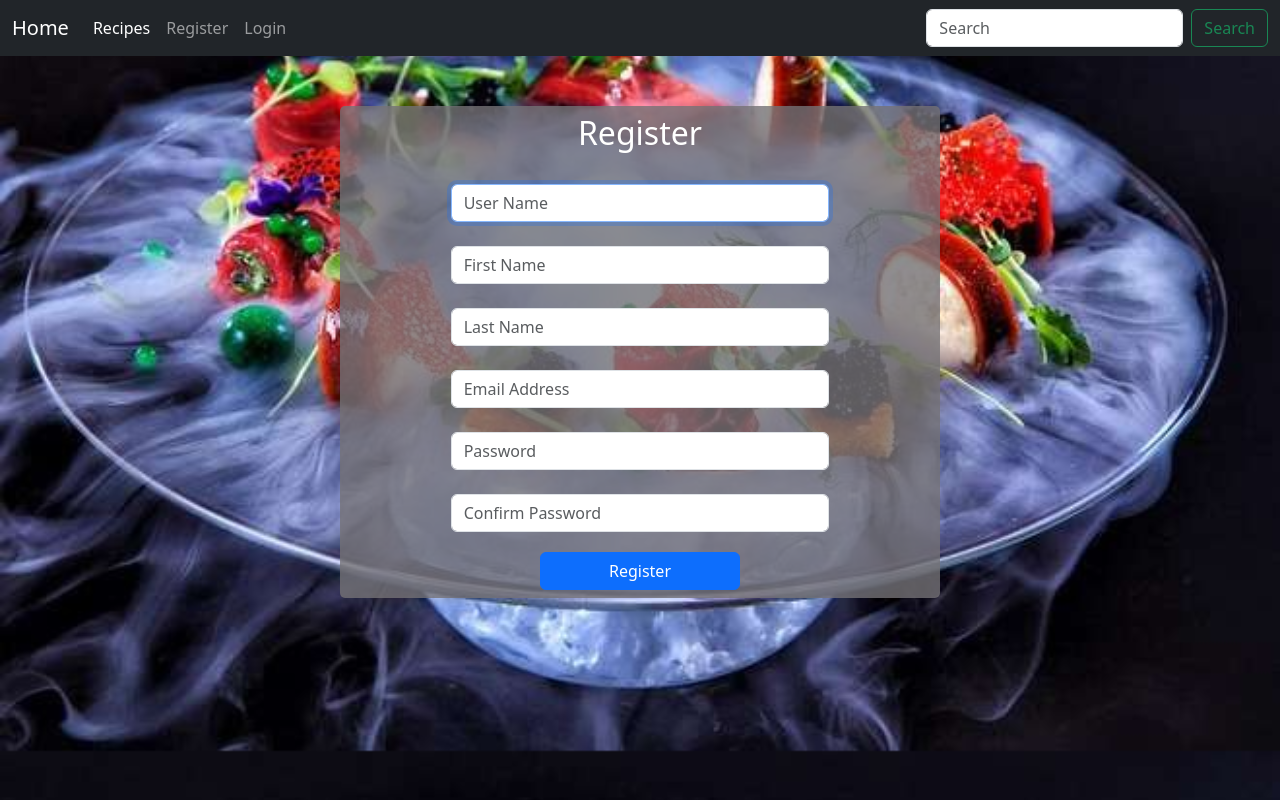
After one commit to torbalansky/recipe-app, a Django app: page /register/ in a window 1280 px wide. The commit adds this page. Run offline with Django 4.2, Linux system fonts and the light colour scheme; some libraries are stand-ins or nearby versions.

Commit message:
Task 2.6 Implemented login/logout/register logic

```diff
--- a/recipes/admin.py
+++ b/recipes/admin.py
@@ -1,5 +1,5 @@
 from django.contrib import admin
-from .models import Recipe, Ingredient
+from .models import Recipe, Ingredient, Profile
 from django.contrib.auth.models import Group, User
 
 @admin.register(Recipe)
@@ -11,11 +11,14 @@ class IngredientAdmin(admin.ModelAdmin):
     list_display = ('name', )
 
 admin.site.unregister(Group)
+class ProfileInline(admin.StackedInline):
+    model = Profile
 
 #expand user model
 class UserAdmin(admin.ModelAdmin):
     model = User
     fields = ["username"]
+    inlines = [ProfileInline]
 
 #unregister user
 admin.site.unregister(User)
--- /dev/null
+++ b/recipes/forms.py
@@ -0,0 +1,40 @@
+from django import forms
+from django.contrib.auth.forms import UserCreationForm
+from django.contrib.auth.models import User
+
+
+class SignUpForm(UserCreationForm):
+    email = forms.EmailField(label="", widget=forms.TextInput(attrs={'class':'form-control', 'placeholder':'Email Address'}))
+    first_name = forms.CharField(label="", max_length=90, widget=forms.TextInput(attrs={'class':'form-control', 'placeholder':'First Name'}))
+    last_name = forms.CharField(label="", max_length=90, widget=forms.TextInput(attrs={'class':'form-control', 'placeholder':'Last Name'}))
+
+    class Meta:
+        model = User
+        fields = ('username', 'first_name', 'last_name', 'email', 'password1', 'password2')
+
+    def __init__(self, *args, **kwargs):
+        super(SignUpForm, self).__init__(*args, **kwargs)
+
+        self.fields['username'].widget.attrs['class'] = 'form-control'
+        self.fields['username'].widget.attrs['placeholder'] = 'User Name'
+        self.fields['username'].label = ''
+        self.fields['username'].help_text = ''
+
+        self.fields['password1'].widget.attrs['class'] = 'form-control'
+        self.fields['password1'].widget.attrs['placeholder'] = 'Password'
+        self.fields['password1'].label = ''
+        self.fields['password1'].help_text = ''
+
+        self.fields['password2'].widget.attrs['class'] = 'form-control'
+        self.fields['password2'].widget.attrs['placeholder'] = 'Confirm Password'
+        self.fields['password2'].label = ''
+        self.fields['password2'].help_text = ''
+
+class UserUpdateForm(forms.ModelForm):
+    email = forms.EmailField(label="", widget=forms.TextInput(attrs={'class':'form-control', 'placeholder':'Email Address'}))
+    first_name = forms.CharField(label="", max_length=50, widget=forms.TextInput(attrs={'class':'form-control', 'placeholder':'First Name'}))
+    last_name = forms.CharField(label="", max_length=50, widget=forms.TextInput(attrs={'class':'form-control', 'placeholder':'Last Name'}))
+    username = forms.CharField(label="", max_length=50,  widget=forms.TextInput(attrs={'class': 'form-control', 'placeholder': 'Username'}), help_text='' )
+    class Meta:
+        model = User
+        fields = ('username', 'email', 'first_name', 'last_name', )
--- a/recipes/templates/recipes/base.html
+++ b/recipes/templates/recipes/base.html
@@ -7,14 +7,53 @@
     <title>Recipes</title>
     <link href="https://cdn.jsdelivr.net/npm/bootstrap@5.3.2/dist/css/bootstrap.min.css" rel="stylesheet" integrity="sha384-T3c6CoIi6uLrA9TneNEoa7RxnatzjcDSCmG1MXxSR1GAsXEV/Dwwykc2MPK8M2HN" crossorigin="anonymous">
     <script src="https://kit.fontawesome.com/373399040e.js" crossorigin="anonymous"></script>
+    <style>
+      .alert {
+        font-size: 18px;
+        width: 500px;
+        margin: 0 auto;
+        text-align: center;
+        display: flex;
+        align-items: center;
+        justify-content: center;
+        margin-top: 50px;
+      }
+    </style>
   </head>
   <body>
     {% include 'recipes/navbar.html'%}
     <div class="content-container">
-        {% block content %}
-        {% endblock %}
+      {% block content %}
+      {% endblock %}
     </div>
 
+    <div class="alert-container fixed-top">
+      {% if messages %}
+        {% for message in messages %}
+        <div class="alert alert-warning alert-dismissible fade show" role="alert">
+          {{message}}
+          <button type="button" class="btn-close" data-bs-dismiss="alert" aria-label="Close"></button>
+        </div>
+        {% endfor %}
+      {% endif %}
+    </div>
     <script src="https://cdn.jsdelivr.net/npm/bootstrap@5.3.2/dist/js/bootstrap.bundle.min.js" integrity="sha384-C6RzsynM9kWDrMNeT87bh95OGNyZPhcTNXj1NW7RuBCsyN/o0jlpcV8Qyq46cDfL" crossorigin="anonymous"></script>
+    <script>
+      function removeAlert(alert) {
+        alert.remove();
+      }
+      document.addEventListener("DOMContentLoaded", function() {
+        const alerts = document.querySelectorAll(".alert");
+        alerts.forEach(alert => {
+          setTimeout(function() {
+            alert.classList.remove("show");
+            alert.addEventListener("transitionend", function() {
+              removeAlert(alert);
+            });
+          }, 4000);
+        });
+      });
+    </script>
+
   </body>
 </html>
--- a/recipes/templates/recipes/home.html
+++ b/recipes/templates/recipes/home.html
@@ -43,7 +43,7 @@
     <div class="welcome-box">
         <h1>Welcome to my Recipe App</h1>
         <p>Explore delicious and easy molecular kitchen recipes!</p>
-        <a class="button" href="{% url 'recipes:recipes_list' %}">Get Started</a>
+        <a class="button" href="{% url 'recipes:login' %}">Get Started</a>
     </div>
 </div>
 
--- a/recipes/templates/recipes/navbar.html
+++ b/recipes/templates/recipes/navbar.html
@@ -9,11 +9,22 @@
           <li class="nav-item">
             <a class="nav-link active" aria-current="page" href="{% url 'recipes:recipes_list' %}">Recipes</a>
           </li>
-          <li class="nav-item">
-            <a class="nav-link" href="#">Profile</a>
-          </li>
-
-        </ul>
+          {% if user.is_authenticated %}
+                <li class="nav-item">
+                    <a class="nav-link" href="{% url 'recipes:profile' user.pk %}">Profile</a>
+                </li>
+                <li class="nav-item">
+                    <a class="nav-link" href="{% url 'recipes:logout' %}">Logout</a>
+                </li>
+          {% else %}
+                <li class="nav-item">
+                    <a class="nav-link" href="{% url 'recipes:register' %}">Register</a>
+                </li>
+                <li class="nav-item">
+                    <a class="nav-link" href="{% url 'recipes:login' %}">Login</a>
+                </li>
+            {% endif %}
+      </ul>
         <form class="d-flex" role="search">
           <input class="form-control me-2" type="search" placeholder="Search" aria-label="Search">
           <button class="btn btn-outline-success" type="submit">Search</button>
--- a/recipes/templates/recipes/recipes_list.html
+++ b/recipes/templates/recipes/recipes_list.html
@@ -64,7 +64,7 @@
                             <div class="card-body">
                                 <h3 class="card-title">{{ recipe.title }}</h3>
                                 <p class="card-text">{{ recipe.description }}</p>
-                                <a class="button" href="{% url 'recipes:recipes_details' recipe.id %}">View Details</a>
+                                <a class="button" href="{% url 'recipes:recipes_details' recipe.id %}">View Recipe</a>
                             </div>
                         </div>
                     </div>
--- /dev/null
+++ b/recipes/templates/recipes/register.html
@@ -0,0 +1,86 @@
+{% extends 'recipes/base.html' %}
+{% load static %}
+{% block content %}
+<style>
+    body {
+      position: relative;
+          background-image: url("{% static 'recipes/images/login_view.jpg' %}");
+          background-size:cover;
+          background-position: center;
+          width: 100%;
+          height: 100%;
+          color: white;
+    }
+
+    .container {
+      padding: 10px;
+      border-radius: 5px;
+      background-color: rgba(117, 114, 118, 0.8);
+      width: 100%;
+      max-width: 600px;
+      margin-top: 50px;
+      margin-bottom: 50px;
+    }
+
+    .btn.btn-primary.register {
+      width: 200px;
+      margin-top: 20px;
+    }
+  </style>
+<div class="container text-center py-2">
+    <div class="row justify-content-center">
+        <div class="col-12 col-md-8">
+            <h2>Register</h2>
+            <form method="POST" action="">
+                {% csrf_token %}
+
+                <div class="form-group">
+                    {{ form.username.label_tag }}
+                    {{ form.username }}
+                </div>
+
+                <div class="form-group">
+                    {{ form.first_name.label_tag }}
+                    {{ form.first_name }}
+                </div>
+
+                <div class="form-group">
+                    {{ form.last_name.label_tag }}
+                    {{ form.last_name }}
+                </div>
+
+                <div class="form-group">
+                    {{ form.email.label_tag }}
+                    {{ form.email }}
+                </div>
+
+                <div class="form-group">
+                    {{ form.password1.label_tag }}
+                    {{ form.password1 }}
+                    {% if form.password1.errors %}
+                        <div class="error-message">
+                            {% for error in form.password1.errors %}
+                                {{ error|escape }}
+                            {% endfor %}
+                        </div>
+                    {% endif %}
+                </div>
+
+                <div class="form-group">
+                    {{ form.password2.label_tag }}
+                    {{ form.password2 }}
+                    {% if form.password2.errors %}
+                        <div class="error-message">
+                            {% for error in form.password2.errors %}
+                                {{ error|escape }}
+                            {% endfor %}
+                        </div>
+                    {% endif %}
+                </div>
+                <button type="submit" class="btn btn-primary register">Register</button>
+            </form>
+        </div>
+    </div>
+</div>
+
+{% endblock %}
--- a/recipes/urls.py
+++ b/recipes/urls.py
@@ -1,5 +1,6 @@
 from django.urls import path
 from . import views
+from django.contrib.auth.decorators import login_required
 
 app_name = 'recipes'
 
@@ -7,4 +8,8 @@ urlpatterns = [
     path('', views.home, name='home'),
     path('recipes_list/', views.RecipesListView.as_view(), name='recipes_list'),
     path('recipes_details/<int:pk>/', views.RecipesDetailView.as_view(), name='recipes_details'),
+    path('profile/<int:pk>/', views.profile, name='profile'),
+    path('login/', views.login_user, name='login'),
+    path('logout', views.logout_user, name='logout'),
+    path('register/', views.register_user, name='register'),
 ]
--- a/recipes/views.py
+++ b/recipes/views.py
@@ -1,6 +1,33 @@
-from django.shortcuts import render, get_object_or_404
+from django.shortcuts import render, get_object_or_404, redirect
 from django.views.generic import ListView, DetailView
-from .models import Recipe
+from .models import Recipe, Profile
+from django.contrib import messages
+from django.http import Http404
+from .forms import SignUpForm
+from django.contrib.auth import authenticate, login, logout
+from django.contrib.auth.decorators import login_required
+from django.utils.decorators import method_decorator
+
+def login_user(request):
+    if request.method == "POST":
+        username = request.POST['username']
+        password = request.POST['password']
+        user = authenticate(request, username=username, password=password)
+        if user is not None:
+            login(request, user)
+            messages.success(request, "You are logged in.")
+            return redirect('recipes:home')
+        else:
+            messages.error(request, "An error occurred. Please try again.")
+            return redirect('recipes:user_login')
+    else:
+        return render(request, "recipes/login.html", {})
+
+def logout_user(request):
+    logout(request)
+    messages.success(request, "Logged out successfully.")
+    return redirect('recipes:home')
+
 
 def home(request):
    return render(request, 'recipes/home.html', {})
@@ -15,6 +42,37 @@ class RecipesDetailView(DetailView):
     template_name = "recipes/recipes_details.html"
     context_object_name = "recipe"
 
+    @method_decorator(login_required(login_url='/login/'))
+    def dispatch(self, request, *args, **kwargs):
+        return super().dispatch(request, *args, **kwargs)
+
     def get_object(self):
         # Fetch the Recipe object by primary key
         return get_object_or_404(Recipe, pk=self.kwargs.get('pk'))
+
+def profile(request, pk):
+    if request.user.is_authenticated:
+        try:
+            profile = Profile.objects.get(user_id=pk)
+            return render(request, "recipes/profile.html", {"profile": profile})
+        except Profile.DoesNotExist:
+            raise Http404("Profile does not exist")
+    else:
+        messages.error(request, "You must be logged in to access this!")
+        return redirect('login')
+
+def register_user(request):
+    form = SignUpForm()
+    if request.method == "POST":
+        form = SignUpForm(request.POST)
+        if form.is_valid():
+            form.save()
+            username = form.cleaned_data['username']
+            password = form.cleaned_data['password1']
+
+            # Login user
+            user = authenticate(username=username, password=password)
+            login(request, user)
+            messages.success(request, ("You have successfully registered!"))
+            return redirect('recipes:home')
+    return render(request, "recipes/register.html", {'form': form})
```
Also changed, not shown: recipe_project/settings.py (+0 -12 lines), recipes/models.py (+16 -0 lines), recipes/templates/recipes/login.html (added, +53 -0 lines), recipes/templates/recipes/profile.html (added, +15 -0 lines), recipes/migrations/0004_profile.py (added), recipes/static/recipes/images/login_view.jpg (added).
